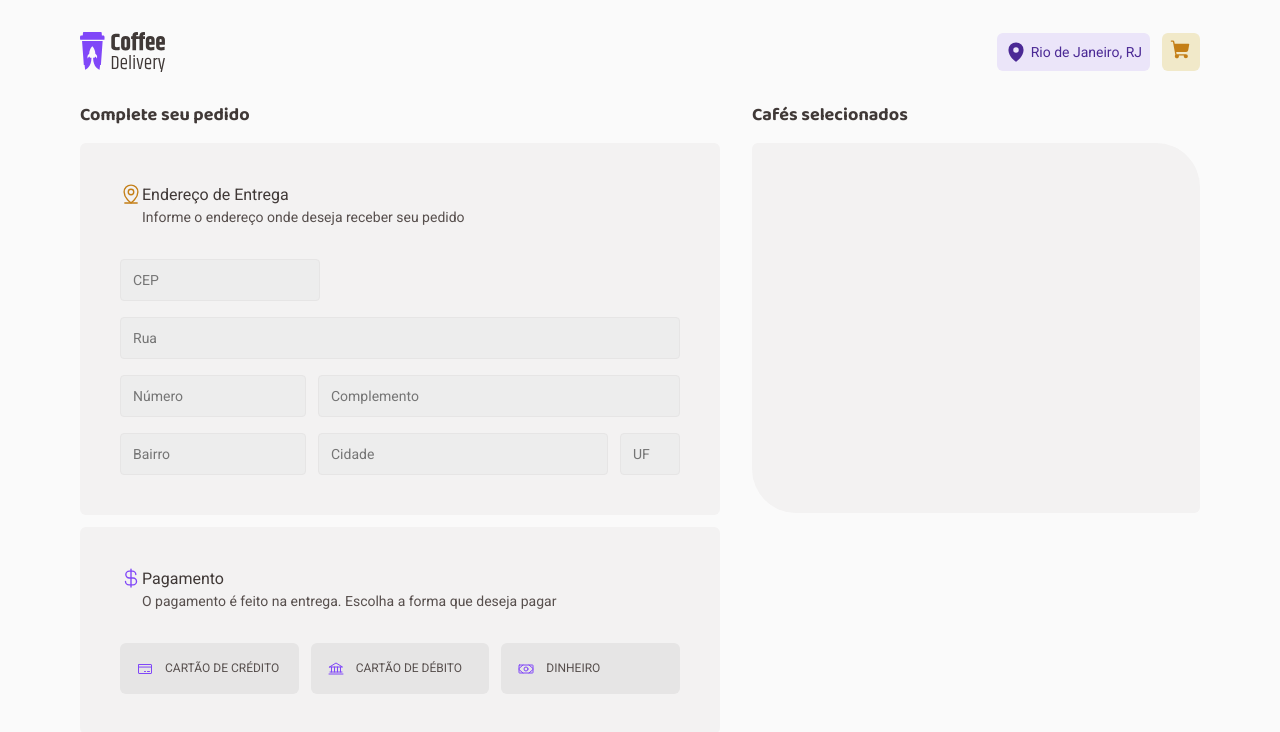
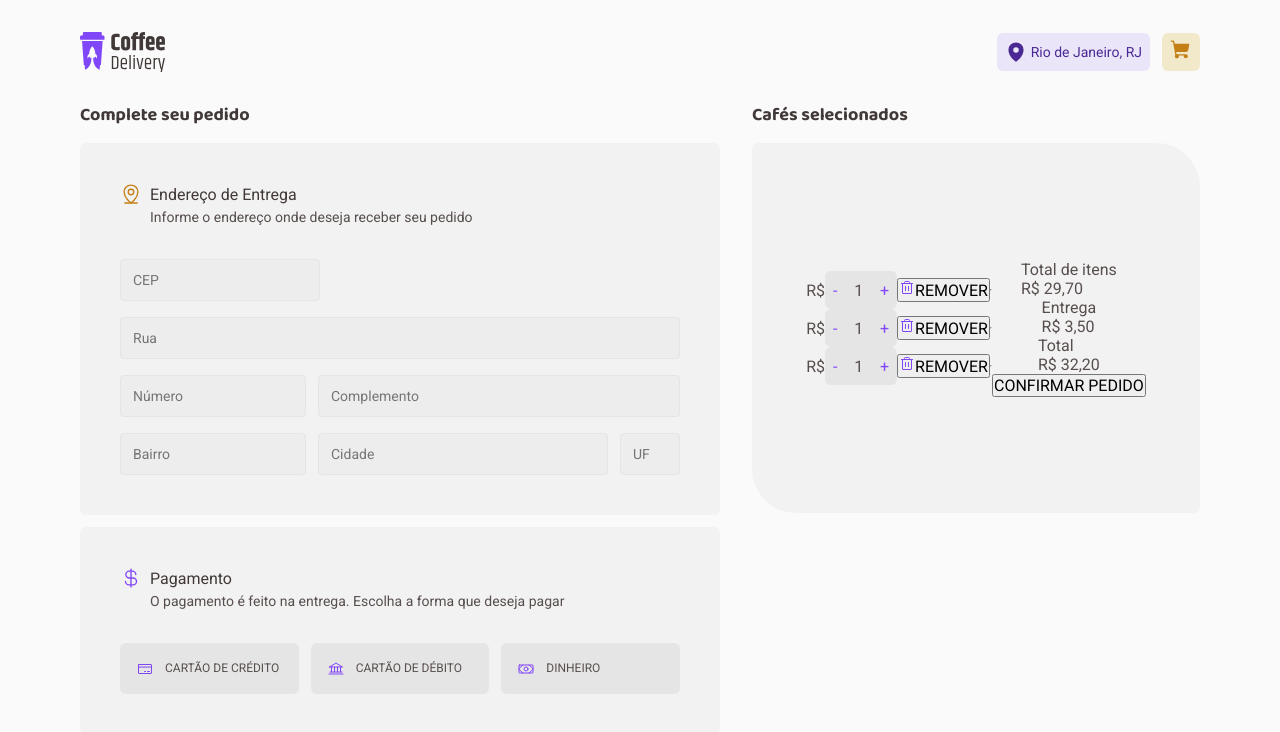
Before and after one commit to bernardo-caetano/coffee-delivery, a React (Vite) app: page /checkout in a window 1280 px wide. Shown: the top 732 px of the page. Built offline with nearby package versions, Linux system fonts and the light colour scheme.

Commit message:
doing coffee area at checkout page

```diff
--- /dev/null
+++ b/src/components/CounterButton/index.tsx
@@ -0,0 +1,12 @@
+import { CounterContainer } from "./styles";
+
+
+export function CounterButton(){
+    return(
+        <CounterContainer>
+            <button type='button' /* onClick={() => setCounter(prevState => Math.max(prevState - 1,1))}*/>-</button>
+              1
+            <button type='button'/* onClick={() => setCounter(prevState => prevState + 1)}*/>+</button>
+          </CounterContainer>
+    )
+}
--- /dev/null
+++ b/src/components/CounterButton/styles.ts
@@ -0,0 +1,24 @@
+import styled from 'styled-components'
+
+export const CounterContainer = styled.span`
+  background: ${props => props.theme['base-button']};
+  display: flex;
+  flex-direction: row;
+  justify-content: space-between;
+  align-items: center;
+  padding: 0.5rem;
+  gap: 0.25rem;
+  width: 4.5rem;
+  height: 2.375rem;
+  border-radius: 6px;
+  flex: none;
+  order: 0;
+  flex-grow: 0;
+
+  button {
+    border: none;
+    background: transparent;
+    color: ${props => props.theme.purple};
+
+  }
+`
--- /dev/null
+++ b/src/pages/Checkout/components/CoffeeItem/index.tsx
@@ -0,0 +1,28 @@
+import { Trash } from "phosphor-react"
+import { CounterButton } from "../../../../components/CounterButton"
+import {   CoffeeItemContainer } from "./styles"
+
+interface CoffeeItemProps {
+    image: string,
+    name: string,
+    price: number,
+    amount: number,
+}
+
+export function CoffeeItem({image,name, price, amount}:CoffeeItemProps){
+    return(
+
+          <CoffeeItemContainer>
+            <img src={image} alt={name} />
+            <p>{name}</p>
+            <p>R$ {price}</p>
+            <CounterButton/>
+            <button type="button">
+                <Trash size={16} color="#8047F8"/>
+                REMOVER
+            </button>
+            <hr/>
+          </CoffeeItemContainer>
+
+    )
+}
--- /dev/null
+++ b/src/pages/Checkout/components/CoffeeItem/styles.ts
@@ -0,0 +1,10 @@
+import styled from 'styled-components'
+
+
+
+export const CoffeeItemContainer = styled.div`
+    display: flex;
+    align-items: center;
+    justify-content: center;
+
+`
--- a/src/pages/Checkout/components/FormTitle/styles.ts
+++ b/src/pages/Checkout/components/FormTitle/styles.ts
@@ -7,6 +7,7 @@ export const FormTitleContainer = styled.div`
     align-items: center;
     justify-content: center;
     height: 2.75rem;
+    gap: 0.5rem;
 `
 
 export const IconContainer = styled.div`
--- a/src/pages/Checkout/index.tsx
+++ b/src/pages/Checkout/index.tsx
@@ -1,6 +1,7 @@
 import { Bank, CreditCard, Money } from 'phosphor-react'
+import { CoffeeItem } from './components/CoffeeItem'
 import { FormTitle } from './components/FormTitle'
-import { AskContainer, CheckoutContainer, CoffeeSelectedContainer, CoffeeSelectedContent, FormContainer, FormContent, Input, InputContainer, PaymentButton, PaymentContainer, PaymmentContent, Title } from './styles'
+import { AskContainer, CheckoutContainer, CoffeeListContent, CoffeeSelectedContainer, CoffeeSelectedContent, FormContainer, FormContent, Input, InputContainer, PaymentButton, PaymentContainer, PaymmentContent, Title, TotalPriceContent } from './styles'
 
 export function Checkout() {
   return (
@@ -45,7 +46,19 @@ export function Checkout() {
 
       <CoffeeSelectedContainer>
         <Title><h2>Cafés selecionados</h2></Title>
-        <CoffeeSelectedContent></CoffeeSelectedContent>
+        <CoffeeSelectedContent>
+          <CoffeeListContent>
+            <CoffeeItem/>
+            <CoffeeItem/>
+            <CoffeeItem/>
+          </CoffeeListContent>
+          <TotalPriceContent>
+            <span><p>Total de itens</p> <p>R$ 29,70</p></span>
+            <span><p>Entrega</p> <p>R$ 3,50</p></span>
+            <span><p>Total</p> <p>R$ 32,20</p></span>
+            <button type="button">CONFIRMAR PEDIDO</button>
+          </TotalPriceContent>
+        </CoffeeSelectedContent>
       </CoffeeSelectedContainer>
 
 
--- a/src/pages/Checkout/styles.ts
+++ b/src/pages/Checkout/styles.ts
@@ -146,3 +146,10 @@ export const PaymentButton = styled.button`
     background: ${props => props.theme['purple-ligth']};
   }
 `
+
+export const CoffeeListContent = styled(BaseContainer)`
+  flex-direction: column;
+`
+export const TotalPriceContent = styled(BaseContainer)`
+  flex-direction: column;
+`
--- a/src/pages/Home/components/CoffeeCard/index.tsx
+++ b/src/pages/Home/components/CoffeeCard/index.tsx
@@ -1,6 +1,7 @@
 
 import { useState } from 'react'
 import { CartButton } from '../../../../components/CartButton'
+import { CounterButton } from '../../../../components/CounterButton'
 import {  BuyContainer, CoffeeCardContainer, CoffeeCardContent, CounterContainer, InfoContainer, Tag, TagContainer } from './styles'
 
 interface CoffeeCardProps {
@@ -38,11 +39,7 @@ export function CoffeeCard({
         <BuyContainer>
           <span><p>R$</p><p>{price}</p></span>
 
-          <CounterContainer>
-            <button type='button' onClick={() => setCounter(prevState => Math.max(prevState - 1,1))}>-</button>
-              {counter}
-            <button type='button' onClick={() => setCounter(prevState => prevState + 1)}>+</button>
-          </CounterContainer>
+          <CounterButton counter={counter} setCounter={setCounter}/>
           <CartButton background='purpleDark' color='#FFFFFF'/>
         </BuyContainer>
 
--- a/src/pages/Home/components/CoffeeCard/styles.ts
+++ b/src/pages/Home/components/CoffeeCard/styles.ts
@@ -54,28 +54,7 @@ border-radius:6.25rem;
   color: ${props => props.theme['yellow-dark']};
 `
 
-export const CounterContainer = styled.span`
-  background: ${props => props.theme['base-button']};
-  display: flex;
-  flex-direction: row;
-  justify-content: space-between;
-  align-items: center;
-  padding: 0.5rem;
-  gap: 0.25rem;
-  width: 4.5rem;
-  height: 2.375rem;
-  border-radius: 6px;
-  flex: none;
-  order: 0;
-  flex-grow: 0;
 
-  button {
-    border: none;
-    background: transparent;
-    color: ${props => props.theme.purple};
-
-  }
-`
 
 export const BuyContainer = styled.div`
 display: flex;
```
